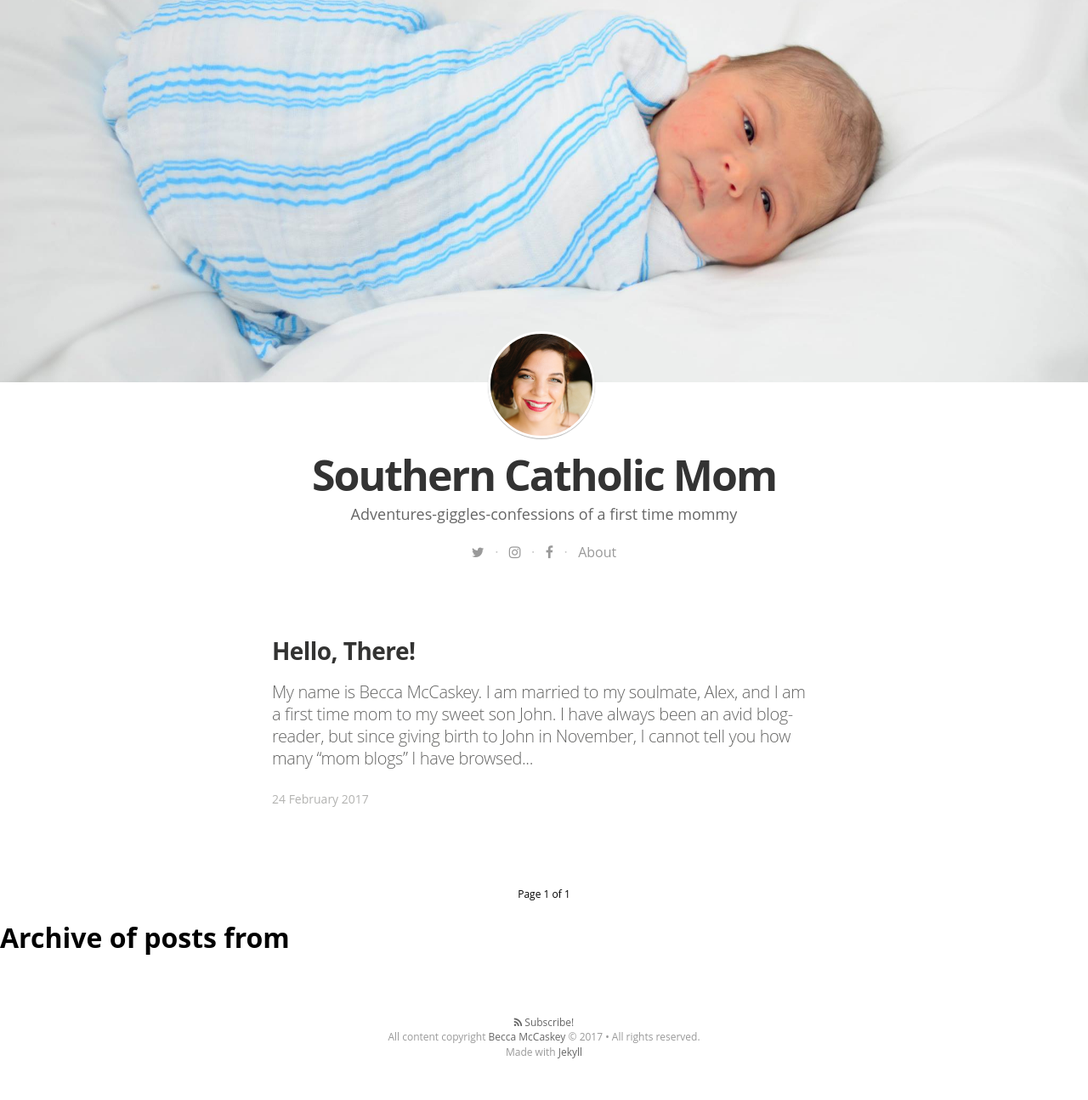
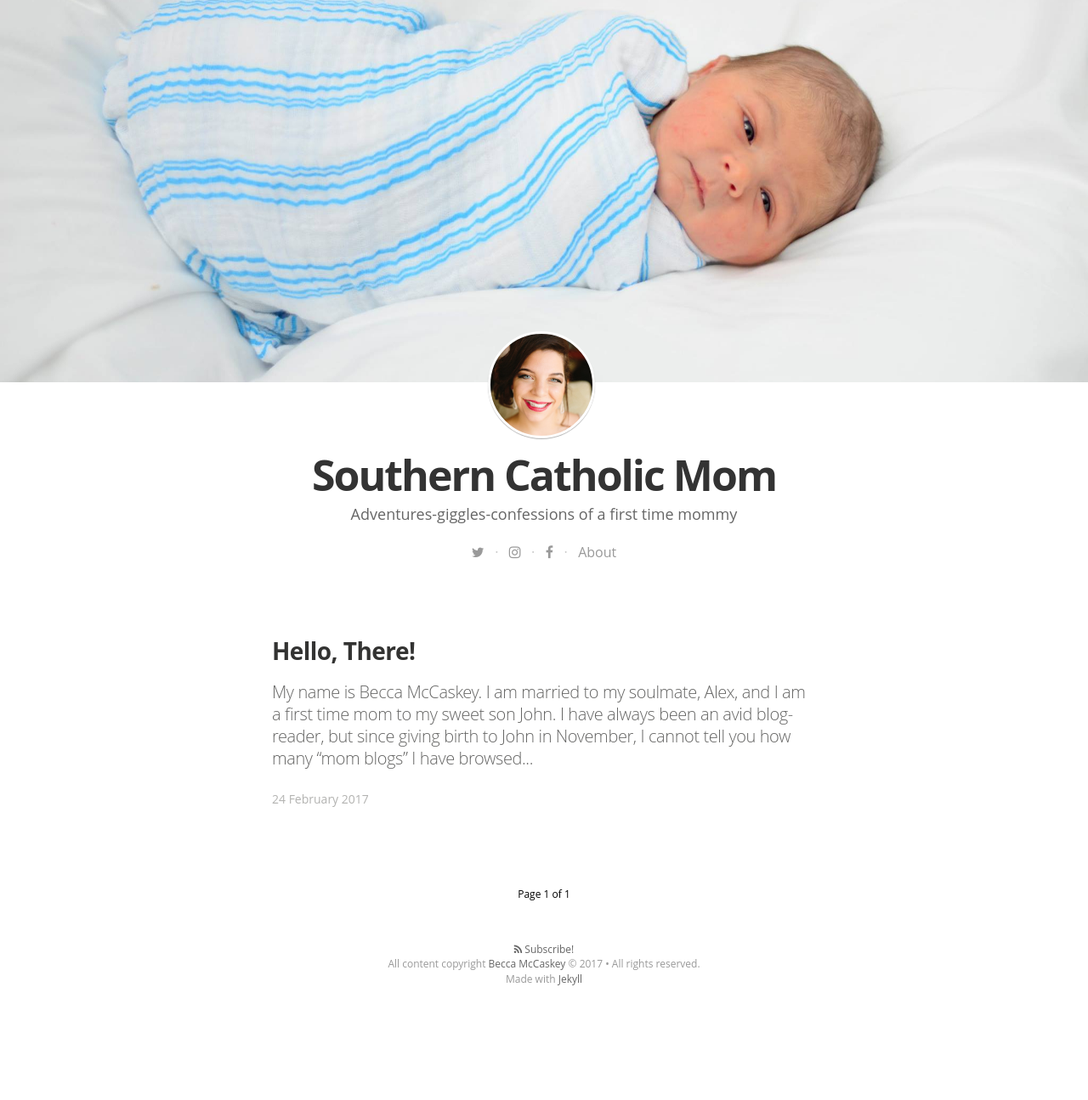
Before and after one commit to beccamccaskey/southerncatholicmom, a Jekyll site: the page built from index.html, in a window 1280 px wide. Shown: the whole page at 85% size. Built offline with Jekyll 4.4.1, drawn with Linux system fonts in a browser that asks for light colours; nearby versions of some CDN libraries; some web fonts are replaced; the list of posts is cut into pages by our own code; after the commit the page ends 1210 px from its top, so only the background shows below that.

Commit message:
Update default.html

```diff
--- a/_layouts/default.html
+++ b/_layouts/default.html
@@ -14,16 +14,6 @@
         {{ content }}
       </div>
     </div>
-<h1>Archive of posts from {{ page.date | date: "%B %Y" }}</h1>
-
-<ul class="posts">
-{% for post in page.posts %}
-  <li>
-    <span class="post-date">{{ post.date | date: "%b %-d, %Y" }}</span>
-    <a class="post-link" href="{{ post.url | prepend: site.baseurl }}">{{ post.title }}</a>
-  </li>
-{% endfor %}
-</ul>
 
     <!-- content end -->
 
```
